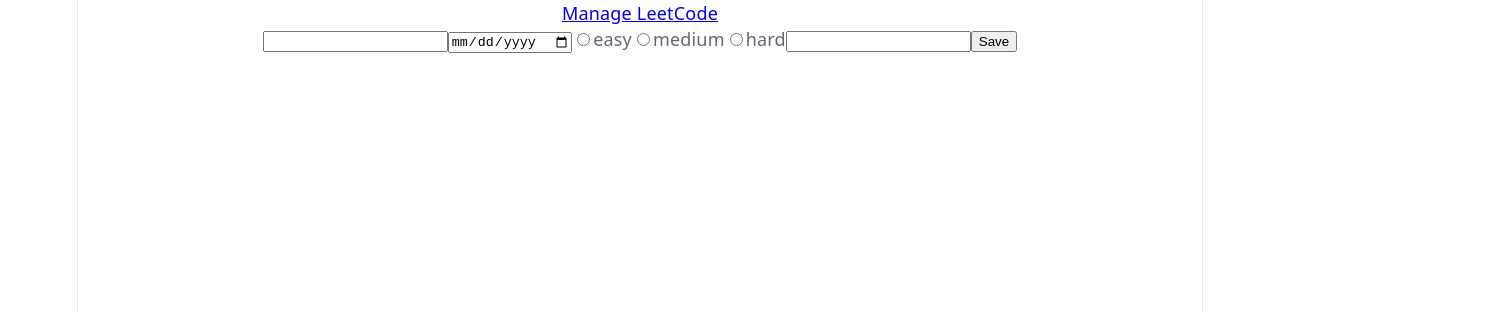
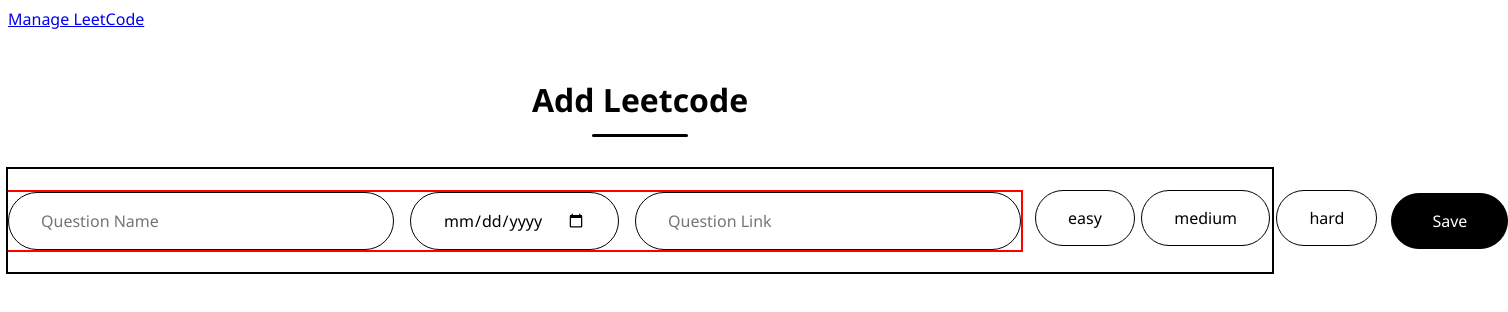
Before and after one commit to magicbox04/LeetCodeTracker, a React (Vite) app in the folder leetcode-tracker/: page / in a window 1280 px wide. Shown: the top 312 px of the page, 1508 px wide, since content can reach past the window. Built offline with nearby package versions, Linux system fonts and the light colour scheme.

Commit message:
finish css for leetcode add

```diff
--- /dev/null
+++ b/leetcode-tracker/src/components/LeetCodeAdd.css
@@ -0,0 +1,116 @@
+.leetcode-add-container{
+    outline:2px solid black;
+    display: flex;
+    justify-content: space-evenly;
+    align-items: center;
+    padding: 1em 0;
+}
+
+.add-container-main-text {
+    outline: 2px solid red;
+    display: flex;
+    gap: 1em
+}
+
+.main-text-name{
+    font:inherit;
+    background: transparent;
+    border-radius:100px;
+    border: 1px solid;
+    color:black;
+    padding: 1em 2em;
+    position:relative;
+    width: 20em;
+    transition: color .40s ease;
+    overflow:hidden;
+}
+
+.main-text-date{
+    font:inherit;
+    background: transparent;
+    border-radius:100px;
+    border: 1px solid;
+    color:black;
+    padding: 1em 2em;
+    position:relative;
+
+    transition: color .40s ease;
+    overflow:hidden;
+}
+
+.main-text-link{
+    font:inherit;
+    background: transparent;
+    border-radius:100px;
+    border: 1px solid;
+    color:black;
+    padding: 1em 2em;
+    position:relative;
+    width: 20em;
+    transition: color .40s ease;
+    overflow:hidden;
+}
+
+fieldset {
+    display: flex;
+    align-items: center;
+    gap: 0.4em;
+    border: none;
+}
+
+.difficulty-group input[type="radio"] {
+    position: absolute;
+    width: 0;
+    height: 0;
+}
+
+.difficulty {
+    font: inherit;
+    border-radius: 100px;
+    border: 1px solid;
+    padding: 1em 2em;
+    cursor: pointer;
+    transition: background .4s ease, color .4s ease;
+}
+
+.difficulty-group input:checked + .difficulty {
+    background: black;
+    color: white;
+}
+.save {
+    font: inherit;
+    background: black;
+    color: white;
+    border: 1px solid black;
+    border-radius: 100px;
+    padding: 1em 2.5em;
+    cursor: pointer;
+    transition: background .3s ease, color .3s ease;
+}
+
+
+.save-button:hover{
+    background:transparent;
+    color:black;
+}
+
+.save-button:active {
+    transform: scale(0.96);
+}
+
+.add-leetcode-header {
+    font-size: 2rem;
+    font-weight: 700;
+    text-align: center;
+    margin: 1.5em 0 1em;
+}
+
+.add-leetcode-header::after {
+    content: "";
+    display: block;
+    width: 3em;
+    height: 3px;
+    background: black;
+    border-radius: 100px;
+    margin: 0.4em auto 0;
+}
--- a/leetcode-tracker/src/components/LeetCodeAdd.jsx
+++ b/leetcode-tracker/src/components/LeetCodeAdd.jsx
@@ -1,5 +1,6 @@
 import { useState } from "react"
 import { addDays } from "../utils/ChangeDates"
+import './LeetCodeAdd.css'
 export function LeetCodeAdd({ leetCodeList, setLeetCodeList }) {
     const [questionName, setQuestionName] = useState("")
     const [completedDate, setCompletedDate] = useState("")
@@ -46,17 +47,25 @@ export function LeetCodeAdd({ leetCodeList, setLeetCodeList }) {
     }
     return (
         <>
+        <h1 className="add-leetcode-header">Add Leetcode</h1>
             <div className="leetcode-add-container" id="add">
-                <input type="text" name="question-name" value={questionName} onChange={changeName} />
-                <input type="date" name="question-completed-date" value={completedDate} onChange={changeDate} />
-                <input type="radio" id="easy" name="difficulty" value="easy" checked={difficulty === 'easy'} onChange={changeDifficulty} />
-                <label htmlFor="easy">easy</label>
-                <input type="radio" id="medium" name="difficulty" value="medium" checked={difficulty === 'medium'} onChange={changeDifficulty} />
-                <label htmlFor="medium">medium</label>
-                <input type="radio" id="hard" name="difficulty" value="hard" checked={difficulty === 'hard'} onChange={changeDifficulty} />
-                <label htmlFor="hard">hard</label>
-                <input type="text" name="question-link" value={questionLink} onChange={changeQuestionLink} />
-                <button onClick={saveChange}>Save</button>
+                <div className="add-container-main-text">
+                    <input type="text" className="main-text-name" value={questionName} onChange={changeName} placeholder="Question Name" />
+                    <input type="date" className="main-text-date" value={completedDate} onChange={changeDate} label="Finished Date" />
+                    <input type="text" className="main-text-link" value={questionLink} onChange={changeQuestionLink} placeholder="Question Link" />
+                </div>
+                <fieldset className="difficulty-group">
+                    <input type="radio" id="easy" name="difficulty" value="easy" checked={difficulty === 'easy'} onChange={changeDifficulty} />
+                    <label htmlFor="easy" className="difficulty">easy</label>
+                    <input type="radio" id="medium" name="difficulty" value="medium" checked={difficulty === 'medium'} onChange={changeDifficulty} />
+                    <label htmlFor="medium" className="difficulty">medium</label>
+                    <input type="radio" id="hard" name="difficulty" value="hard" checked={difficulty === 'hard'} onChange={changeDifficulty} />
+                    <label htmlFor="hard" className="difficulty">hard</label>
+                </fieldset>
+                <div className="save-button">
+                    <button onClick={saveChange} className="save">Save</button>
+                </div>
+
             </div>
         </>
     )
--- a/leetcode-tracker/src/index.css
+++ b/leetcode-tracker/src/index.css
@@ -1,111 +1,3 @@
-:root {
-  --text: #6b6375;
-  --text-h: #08060d;
-  --bg: #fff;
-  --border: #e5e4e7;
-  --code-bg: #f4f3ec;
-  --accent: #aa3bff;
-  --accent-bg: rgba(170, 59, 255, 0.1);
-  --accent-border: rgba(170, 59, 255, 0.5);
-  --social-bg: rgba(244, 243, 236, 0.5);
-  --shadow:
-    rgba(0, 0, 0, 0.1) 0 10px 15px -3px, rgba(0, 0, 0, 0.05) 0 4px 6px -2px;
-
-  --sans: system-ui, 'Segoe UI', Roboto, sans-serif;
-  --heading: system-ui, 'Segoe UI', Roboto, sans-serif;
-  --mono: ui-monospace, Consolas, monospace;
-
-  font: 18px/145% var(--sans);
-  letter-spacing: 0.18px;
-  color-scheme: light dark;
-  color: var(--text);
-  background: var(--bg);
-  font-synthesis: none;
-  text-rendering: optimizeLegibility;
-  -webkit-font-smoothing: antialiased;
-  -moz-osx-font-smoothing: grayscale;
-
-  @media (max-width: 1024px) {
-    font-size: 16px;
-  }
+body{
+  font-family:'Segoe UI', Tahoma, Geneva, Verdana, sans-serif
 }
-
-@media (prefers-color-scheme: dark) {
-  :root {
-    --text: #9ca3af;
-    --text-h: #f3f4f6;
-    --bg: #16171d;
-    --border: #2e303a;
-    --code-bg: #1f2028;
-    --accent: #c084fc;
-    --accent-bg: rgba(192, 132, 252, 0.15);
-    --accent-border: rgba(192, 132, 252, 0.5);
-    --social-bg: rgba(47, 48, 58, 0.5);
-    --shadow:
-      rgba(0, 0, 0, 0.4) 0 10px 15px -3px, rgba(0, 0, 0, 0.25) 0 4px 6px -2px;
-  }
-
-  #social .button-icon {
-    filter: invert(1) brightness(2);
-  }
-}
-
-body {
-  margin: 0;
-}
-
-#root {
-  width: 1126px;
-  max-width: 100%;
-  margin: 0 auto;
-  text-align: center;
-  border-inline: 1px solid var(--border);
-  min-height: 100svh;
-  display: flex;
-  flex-direction: column;
-  box-sizing: border-box;
-}
-
-h1,
-h2 {
-  font-family: var(--heading);
-  font-weight: 500;
-  color: var(--text-h);
-}
-
-h1 {
-  font-size: 56px;
-  letter-spacing: -1.68px;
-  margin: 32px 0;
-  @media (max-width: 1024px) {
-    font-size: 36px;
-    margin: 20px 0;
-  }
-}
-h2 {
-  font-size: 24px;
-  line-height: 118%;
-  letter-spacing: -0.24px;
-  margin: 0 0 8px;
-  @media (max-width: 1024px) {
-    font-size: 20px;
-  }
-}
-p {
-  margin: 0;
-}
-
-code,
-.counter {
-  font-family: var(--mono);
-  display: inline-flex;
-  border-radius: 4px;
-  color: var(--text-h);
-}
-
-code {
-  font-size: 15px;
-  line-height: 135%;
-  padding: 4px 8px;
-  background: var(--code-bg);
-}
```
